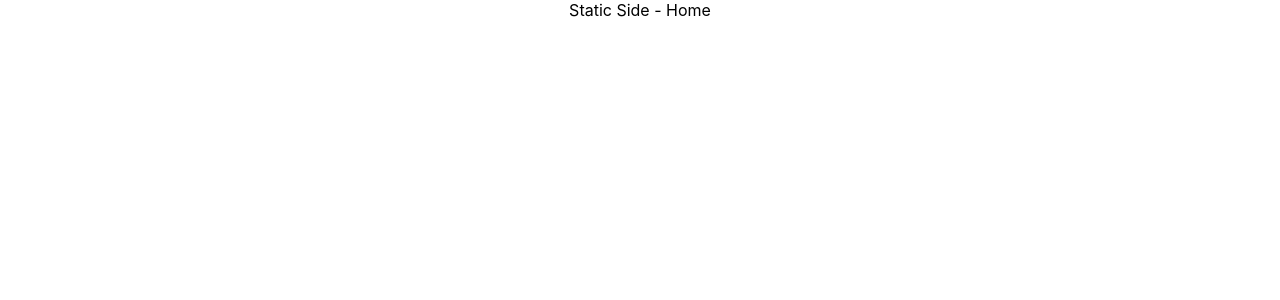
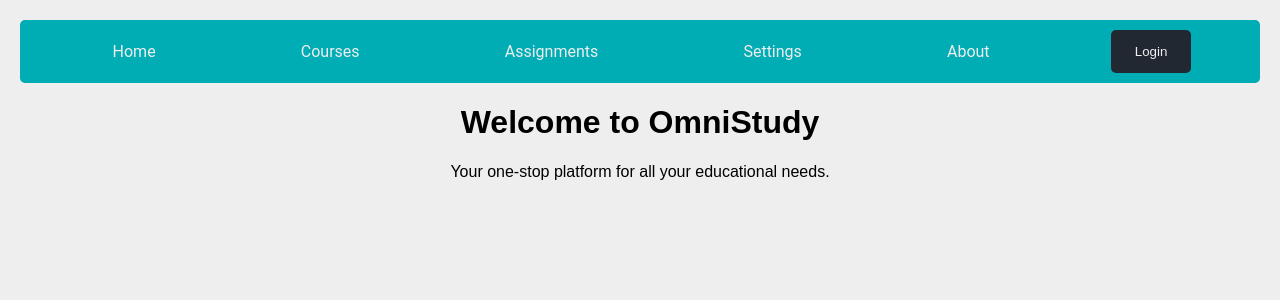
Before and after one commit to omnistudy-ai/omnistudy-test, a React (Create React App) app in the folder client/: page / in a window 1280 px wide. Shown: the top 300 px of the page. Built offline with nearby package versions, Linux system fonts and the light colour scheme.

Commit message:
Started home page

```diff
--- a/client/src/index.css
+++ b/client/src/index.css
@@ -11,3 +11,7 @@ code {
   font-family: source-code-pro, Menlo, Monaco, Consolas, 'Courier New',
     monospace;
 }
+
+body {
+  background-color: #EEEEEE;
+}
--- a/client/src/web/components/pages/Home.css
+++ b/client/src/web/components/pages/Home.css
@@ -0,0 +1,40 @@
+.homepage {
+    font-family: Arial, sans-serif;
+    padding: 20px;
+}
+
+.navbar {
+    display: flex;
+    justify-content: space-around;
+    background-color: #00ADB5;
+    padding: 10px 20px; /* Increased padding */
+    font-family: 'Roboto', sans-serif; /* Modern font */
+    border-radius: 5px;
+}
+
+.navbar a, .navbar button {
+    color: #EEEEEE;
+    text-decoration: none;
+    padding: 12px 24px; /* Increased padding */
+    transition: background-color 0.3s; /* Added transition */
+    border-radius: 5px;
+}
+
+.navbar a:hover {
+    background-color: #393E46;
+    color: #EEEEEE; /* Made the text white on hover for contrast */
+    border-radius: 5px;
+}
+
+.navbar button {
+    background-color: #222831;
+    border: none;
+    border-radius: 5px;
+    cursor: pointer;
+}
+
+.navbar button:hover {
+    background-color: #393E46;
+    color: #ffffff;
+    border-radius: 5px;
+}
--- a/client/src/web/components/pages/Home.tsx
+++ b/client/src/web/components/pages/Home.tsx
@@ -1,9 +1,29 @@
+import { Link, useNavigate } from "react-router-dom";
 import "./Home.css";
+function Navbar() {
+    const navigate = useNavigate();
 
+    const handleLoginClick = () => {
+        navigate("/login");
+    };
+
+    return (
+        <header className="navbar">
+            <Link to="/">Home</Link>
+            <Link to="/courses">Courses</Link>
+            <Link to="/assignments">Assignments</Link>
+            <Link to="/settings">Settings</Link>
+            <Link to="/about">About</Link>
+            <button onClick={handleLoginClick}>Login</button>
+        </header>
+    );
+}
 export default function Home() {
-    return(
-        <div>
-            Static Side - Home
+    return (
+        <div className="homepage">
+            <Navbar />
+            <h1>Welcome to OmniStudy</h1>
+            <p>Your one-stop platform for all your educational needs.</p>
         </div>
     );
 }
```
Also changed, not shown: client/src/web/components/auth/Login.tsx (line endings or trailing spaces), 1 other file (tests, documents, lock files or other folders).
